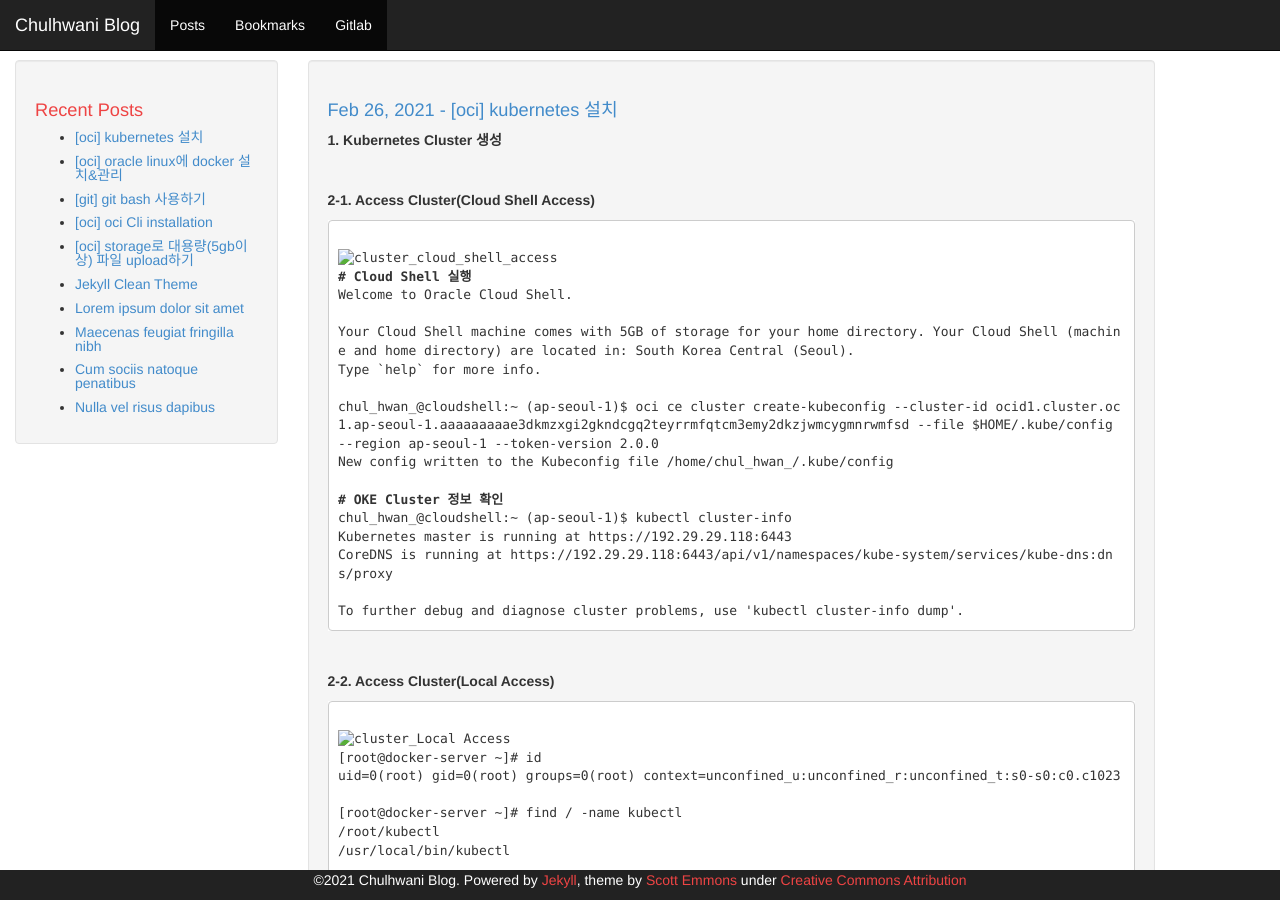
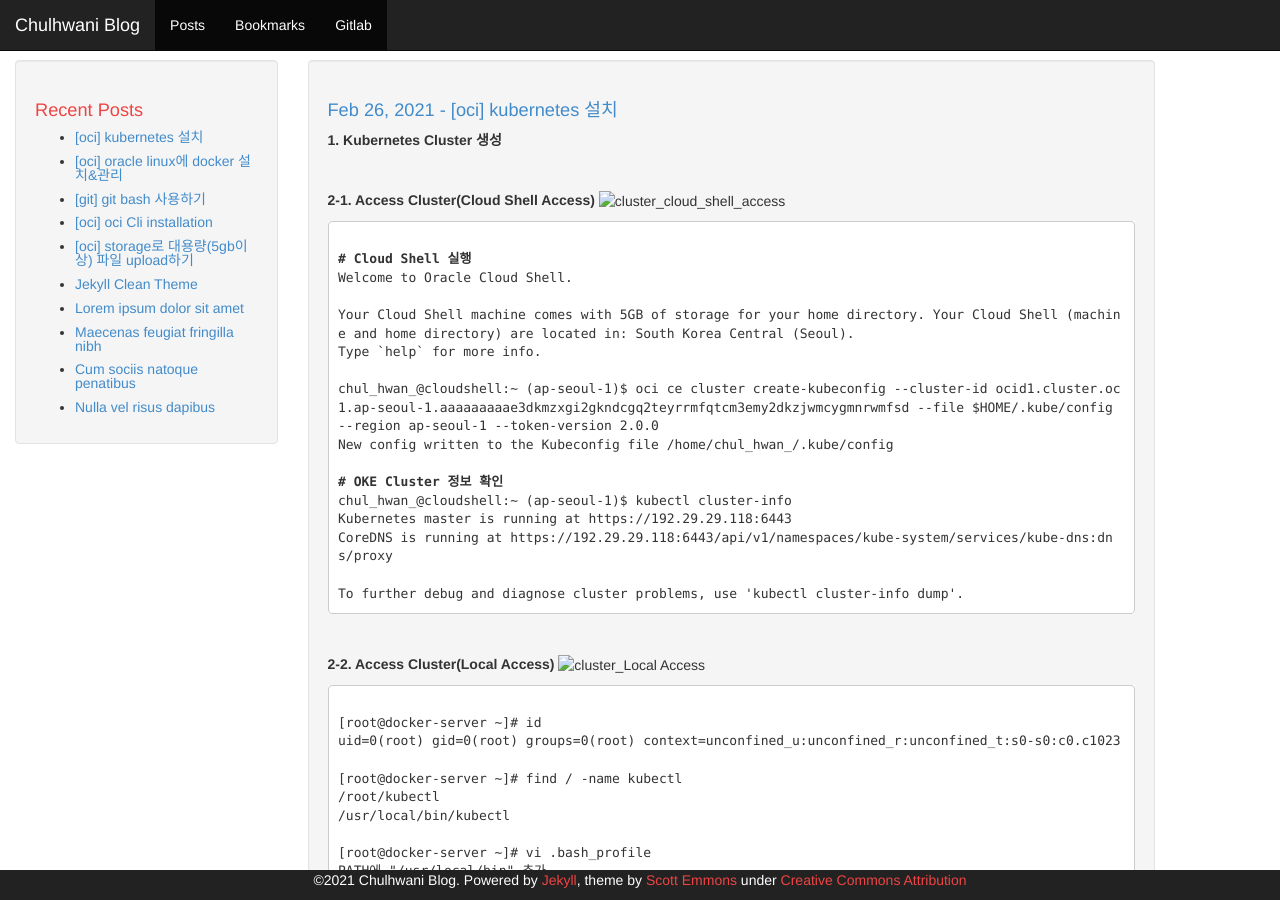
Before and after one commit to chulhwani/chulhwani.github.io, a Jekyll site: the page built from _posts/2021-02-26-[OCI] Kubernetes 설치.md, in a window 1280 px wide and 900 px high. Built offline with Jekyll 4.4.1, drawn with Linux system fonts in a browser that asks for light colours; our own code applies the rules of GitHub Pages for plain Markdown files.

Commit message:
Update 2021-02-26-[OCI] Kubernetes 설치.md

```diff
--- a/_posts/2021-02-26-[OCI] Kubernetes 설치.md
+++ b/_posts/2021-02-26-[OCI] Kubernetes 설치.md
@@ -1,10 +1,10 @@
 <strong>1. Kubernetes Cluster 생성</strong>
 <p>&nbsp;</p>
 <strong>2-1. Access Cluster(Cloud Shell Access)</strong>
+<img src ="./images/cluster_cloud_shell_access.jpg" alt ="cluster_cloud_shell_access">
 <div class="language-plaintext highlighter-rouge">
 <div class="highlight">
 <pre class="highlight"><code>
-<img src ="./images/cluster_cloud_shell_access.jpg" alt ="cluster_cloud_shell_access">
 <b># Cloud Shell 실행</b>
 Welcome to Oracle Cloud Shell.
 
@@ -25,10 +25,10 @@ To further debug and diagnose cluster problems, use 'kubectl cluster-info dump'.
 </div>
 <p>&nbsp;</p>
 <strong>2-2. Access Cluster(Local Access)</strong>
+<img src ="./images/cluster_Local Access.jpg" alt ="cluster_Local Access">
 <div class="language-plaintext highlighter-rouge">
 <div class="highlight">
 <pre class="highlight"><code>
-<img src ="./images/cluster_Local Access.jpg" alt ="cluster_Local Access">
 [root@docker-server ~]# id
 uid=0(root) gid=0(root) groups=0(root) context=unconfined_u:unconfined_r:unconfined_t:s0-s0:c0.c1023
 
```
